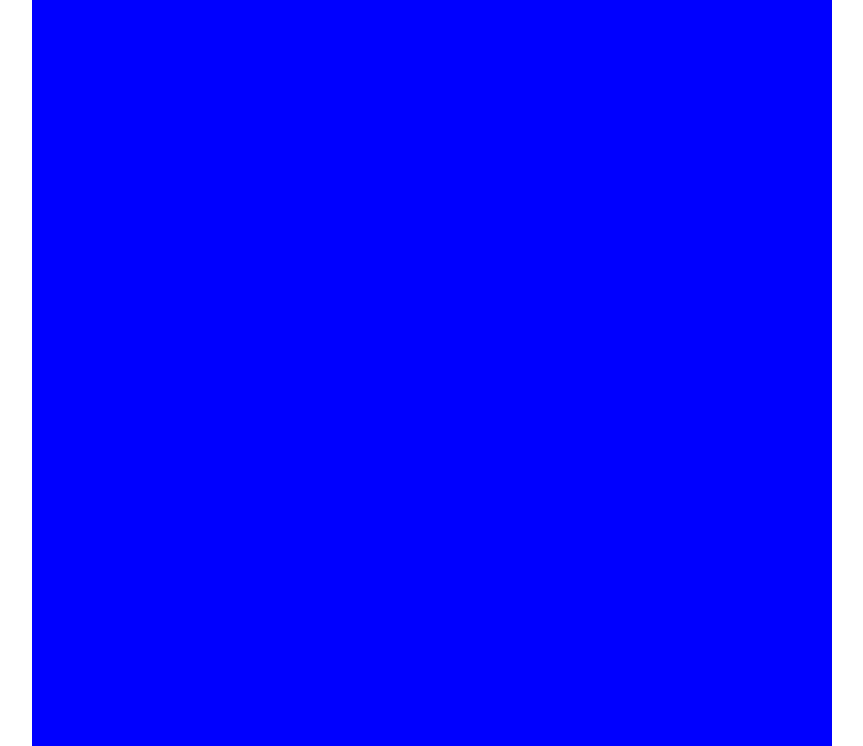
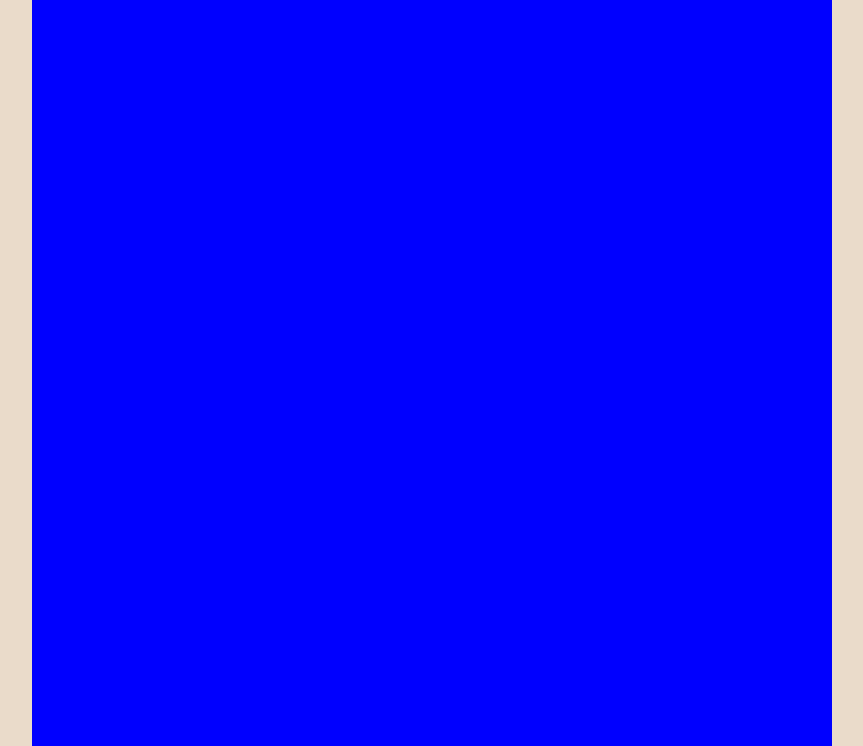
Before and after one commit to EnnVyy7/ennvyy7.github.io, a plain HTML site: page index.html in a window 1280 px wide. Shown: the part 54-800 px from the top of the page, without its empty margins (208-1071 px from the left). Drawn offline with Linux system fonts and the light colour scheme; a web font is replaced by a local one.

Commit message:
mengubah backgound color

```diff
--- a/style.css
+++ b/style.css
@@ -6,6 +6,7 @@ body {
   display: flex;
   justify-content: center;
   align-items: center;
+  background-color: rgba(233, 217, 199, 0.937);
 }
 
 main {
```
